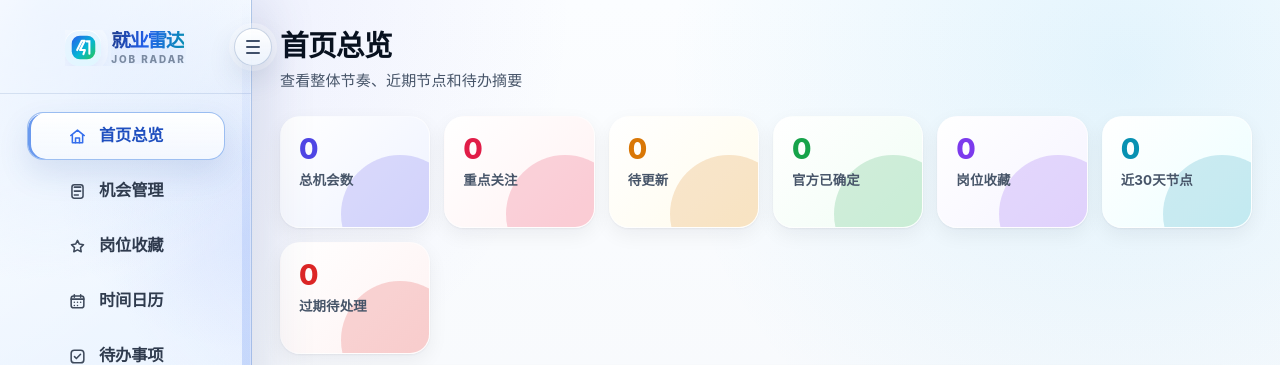
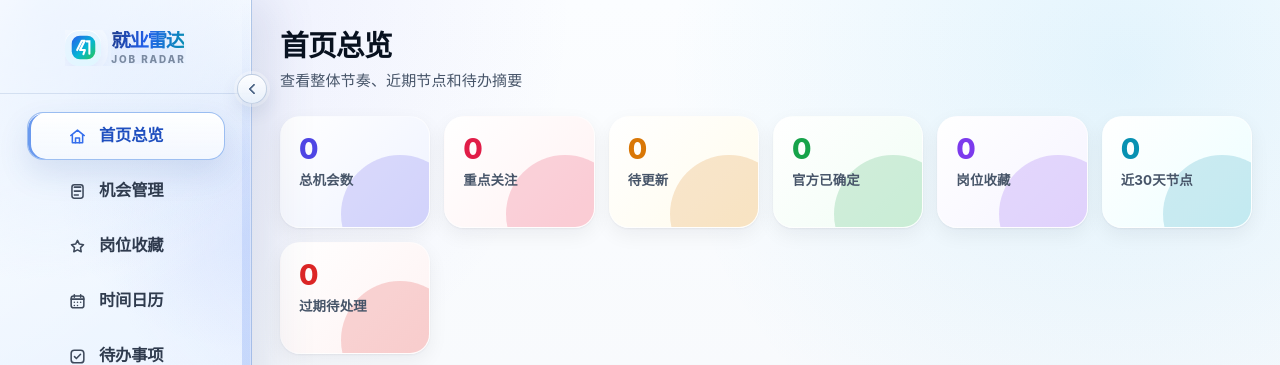
Before and after one commit to HAPPENnewbie/Job-Radar, a Flask app: page / in a window 1280 px wide. Shown: the top 365 px of the page. Run offline with Flask 3, Linux system fonts and the light colour scheme; data that the repository does not hold is empty.

Commit message:
ui优化

```diff
--- a/static/css/style.css
+++ b/static/css/style.css
@@ -1659,3 +1659,112 @@ html.sidebar-collapsed .sidebar-resizer { display: none !important; }
         width: min(198px, calc(100% - 12px)) !important;
     }
 }
+
+/* ============================================================
+   Sidebar Toggle Final Refinement
+   - 更小的侧边浮动按钮
+   - 展开态显示向左箭头，收起态显示向右箭头
+   - 避免按钮遮挡顶部 Logo
+   ============================================================ */
+.sidebar-toggle {
+    position: fixed !important;
+    left: calc(var(--sidebar-w) - 15px) !important;
+    top: 74px !important;
+    right: auto !important;
+    z-index: 280 !important;
+    width: 30px !important;
+    height: 30px !important;
+    min-width: 30px !important;
+    min-height: 30px !important;
+    padding: 0 !important;
+    border-radius: 999px !important;
+    display: inline-flex !important;
+    align-items: center !important;
+    justify-content: center !important;
+    color: #4b6384 !important;
+    background: linear-gradient(180deg, rgba(255,255,255,.92), rgba(233,241,251,.90)) !important;
+    border: 1px solid rgba(125, 151, 188, .42) !important;
+    box-shadow:
+        0 8px 18px rgba(45, 75, 120, .12),
+        0 0 0 3px rgba(255, 255, 255, .36),
+        inset 0 1px 0 rgba(255,255,255,.92) !important;
+    backdrop-filter: blur(14px);
+    -webkit-backdrop-filter: blur(14px);
+    transform: none !important;
+    transition:
+        color var(--dur, 220ms) var(--ease-out, ease),
+        background var(--dur, 220ms) var(--ease-out, ease),
+        border-color var(--dur, 220ms) var(--ease-out, ease),
+        box-shadow var(--dur, 220ms) var(--ease-out, ease),
+        transform var(--dur, 220ms) var(--ease-out, ease),
+        left var(--dur-slow, 360ms) var(--ease-spring, ease) !important;
+}
+
+.sidebar-toggle span {
+    display: none !important;
+}
+
+.sidebar-toggle::before {
+    content: '';
+    display: block;
+    width: 8px;
+    height: 8px;
+    border-left: 2px solid currentColor;
+    border-bottom: 2px solid currentColor;
+    border-radius: 1px;
+    transform: rotate(45deg);
+    margin-left: 3px;
+}
+
+.sidebar-toggle:hover {
+    color: #2563eb !important;
+    background: linear-gradient(180deg, #ffffff, #eef6ff) !important;
+    border-color: rgba(96, 165, 250, .60) !important;
+    box-shadow:
+        0 11px 24px rgba(37, 99, 235, .14),
+        0 0 0 4px rgba(219, 234, 254, .46),
+        inset 0 1px 0 rgba(255,255,255,1) !important;
+    transform: translateY(-1px) !important;
+}
+
+.sidebar-toggle:active {
+    transform: translateY(0) scale(.96) !important;
+}
+
+html.sidebar-collapsed .sidebar-toggle {
+    display: inline-flex !important;
+    left: calc(var(--sidebar-collapsed-w) - 15px) !important;
+    top: 74px !important;
+    width: 30px !important;
+    height: 30px !important;
+    min-width: 30px !important;
+    min-height: 30px !important;
+    transform: none !important;
+}
+
+html.sidebar-collapsed .sidebar-toggle::before {
+    border-left: 0;
+    border-bottom: 0;
+    border-right: 2px solid currentColor;
+    border-top: 2px solid currentColor;
+    transform: rotate(45deg);
+    margin-left: 0;
+    margin-right: 3px;
+}
+
+html.sidebar-collapsed .sidebar-toggle:hover {
+    transform: translateY(-1px) !important;
+}
+
+@media (max-width: 1024px) {
+    .sidebar-toggle,
+    html.sidebar-collapsed .sidebar-toggle {
+        position: relative !important;
+        left: auto !important;
+        top: auto !important;
+        width: 34px !important;
+        height: 34px !important;
+        min-width: 34px !important;
+        min-height: 34px !important;
+    }
+}
```
